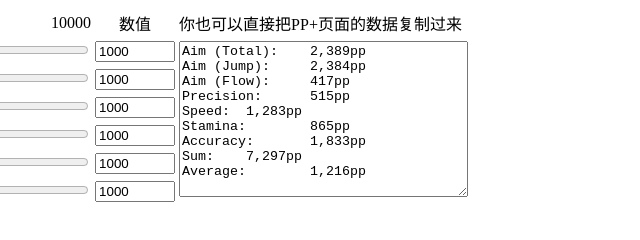
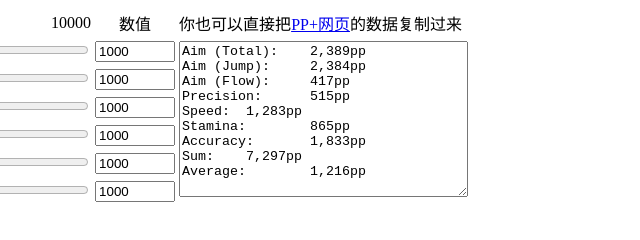
Before and after one commit to Exsper/costcal, a plain HTML site: page index.html in a window 1280 px wide. Shown: the top 240 px of the page, 607-1247 px from the left. Drawn offline with Linux system fonts and the light colour scheme.

Commit message:
add pp+ link

```diff
--- a/index.html
+++ b/index.html
@@ -27,7 +27,7 @@
                     <span>数值</span>
                 </td>
                 <td>
-                    <span>你也可以直接把PP+页面的数据复制过来</span>
+                    <span>你也可以直接把</span><a href="https://syrin.me/pp+/" target="_blank">PP+网页</a><span>的数据复制过来</span>
                 </td>
             </tr>
         </thead>
```
